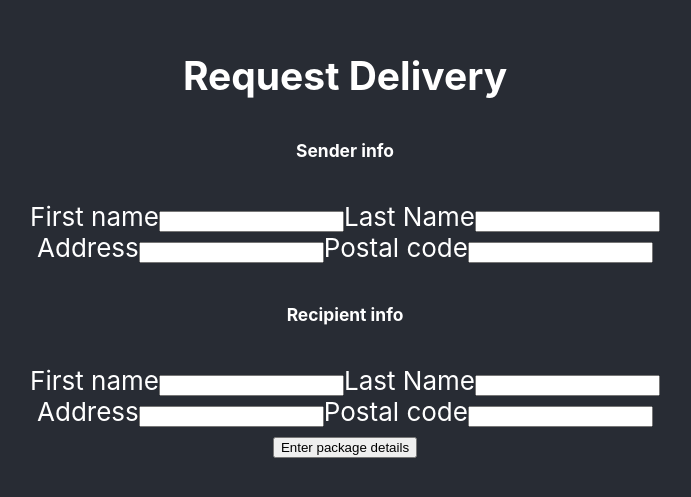
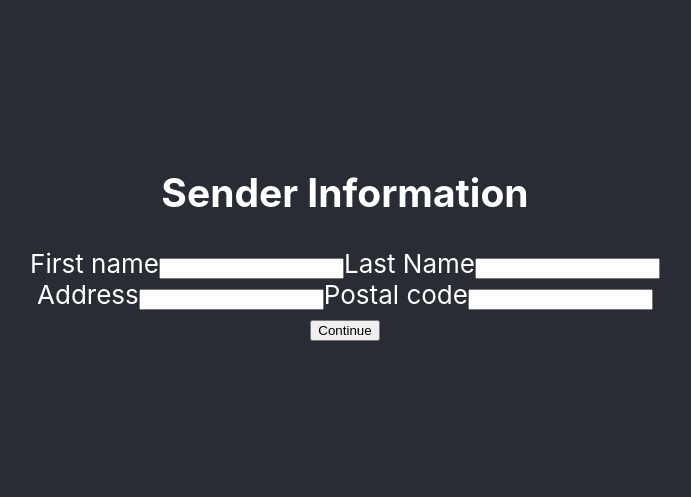
Before and after one commit to RyanGuzelian/SOEN343, a React (Create React App) app in the folder frontend/: page /delivery-request in a window 1280 px wide. Shown: the part 161-658 px from the top of the page, without its empty margins (295-986 px from the left). Built offline with nearby package versions, Linux system fonts and the light colour scheme.

Commit message:
fixed delivery request created userInfo Component for modularity

```diff
--- a/frontend/package.json
+++ b/frontend/package.json
@@ -37,5 +37,8 @@
       "last 1 firefox version",
       "last 1 safari version"
     ]
+  },
+  "devDependencies": {
+    "@babel/plugin-proposal-private-property-in-object": "^7.21.11"
   }
 }
--- a/frontend/src/Components/DeliveryRequest/DeliveryRequest.js
+++ b/frontend/src/Components/DeliveryRequest/DeliveryRequest.js
@@ -1,124 +1,60 @@
-import React, {useState} from "react";
-import {useHistory} from 'react-router-dom'
+import React, { useState } from "react";
+import { useNavigate } from 'react-router-dom';
+import UserInfo from "../UserInfo/UserInfo";
 
 function DeliveryRequest(props) {
-    const [deliveryInfo, setDeliveryInfo] = useState(
-        {
-            senderFirstName: '',
-            senderLastName: '',
-            senderAddress: '',
-            senderPostalCode: '',
-            recipientFirstName: '',
-            recipientLastName: '',
-            recipientAddress: '',
-            recipientPostalCode: '',
-            packageDetails: ''
+    const [step, setStep] = useState(1);
+    const [deliveryInfo, setDeliveryInfo] = useState({
+        senderInfo: {
+            firstName: '',
+            lastName: '',
+            address: '',
+            postalCode: ''
+        },
+        recipientInfo: {
+            firstName: '',
+            lastName: '',
+            address: '',
+            postalCode: ''
         }
-    )
+    });
 
-   // const history = useHistory()
+    const navigate = useNavigate();
 
-    const handleChange = (event) => {
-        const {name, value} = event.target;
-        setDeliveryInfo(
-            {
-                ...deliveryInfo, [name]: value
+    const updateInfo = (newData) => {
+        setDeliveryInfo((prev) => {
+            if (step === 1) {
+                console.log(newData)
+                return { ...prev, senderInfo: { ...prev.senderInfo, ...newData }};
+            } else {
+                console.log(newData)
+                return { ...prev, recipientInfo: { ...prev.recipientInfo, ...newData }};
             }
-        )
-    }
-
-    const handlePackageDetailsClick = (event) => {
-        event.preventDefault()
-        console.log(deliveryInfo)
-        //history.push('/quotation')
-    }
+        });
+    };
 
     const handleSubmit = (event) => {
-        event.preventDefault()
-        //back end handles information
-        console.log(deliveryInfo)
-    }
+        event.preventDefault();
+        if (step === 1) {
+            console.log(deliveryInfo)
+            setStep(2);
+        } else if (step === 2) {
+            // Submit your form or navigate to summary page
+            console.log(deliveryInfo);
+            navigate('/summary');
+        }
+    };
 
     return (
         <div className="delivery-request-container">
-            <h2>Request Delivery</h2>
-            <form onSubmit={handleSubmit}>
-                <div>
-                    <h6>Sender info</h6>
-                    <label htmlFor="senderFirstName">First name</label>
-                    <input
-                        type="text"
-                        id="senderFirstName"
-                        name="senderFirstName"
-                        value={deliveryInfo.senderFirstName}
-                        onChange={handleChange}
-                    />
-                    <label htmlFor="senderLastName">Last Name</label>
-                    <input
-                        type="text"
-                        id="senderLastName"
-                        name="senderLastName"
-                        value={deliveryInfo.senderLastName}
-                        onChange={handleChange}
-                    />
-                </div>
-                <div>
-                    <label htmlFor="senderAddress">Address</label>
-                    <input type="text"
-                           id="senderAddress"
-                           name="senderAddress"
-                           value={deliveryInfo.senderAddress}
-                           onChange={handleChange}
-                    />
-                    <label htmlFor="senderPostalCode">Postal code</label>
-                    <input type="text"
-                           id="senderPostalCode"
-                           name="senderPostalCode"
-                           value={deliveryInfo.senderPostalCode}
-                           onChange={handleChange}
-                    />
-                </div>
-                <div>
-                    <h6>Recipient info</h6>
-                    <label htmlFor="recipientFirstName">First name</label>
-                    <input
-                        type="text"
-                        id="recipientFirstName"
-                        name="recipientFirstName"
-                        value={deliveryInfo.recipientFirstName}
-                        onChange={handleChange}
-                    />
-                    <label htmlFor="recipientLastName">Last Name</label>
-                    <input
-                        type="text"
-                        id="recipientLastName"
-                        name="recipientLastName"
-                        value={deliveryInfo.recipientLastName}
-                        onChange={handleChange}
-                    />
-                </div>
-                <div>
-                    <label htmlFor="recipientAddress">Address</label>
-                    <input type="text"
-                           id="recipientAddress"
-                           name="recipientAddress"
-                           value={deliveryInfo.recipientAddress}
-                           onChange={handleChange}
-                    />
-                    <label htmlFor="recipientPostalCode">Postal code</label>
-                    <input type="text"
-                           id="recipientPostalCode"
-                           name="recipientPostalCode"
-                           value={deliveryInfo.recipientPostalCode}
-                           onChange={handleChange}
-                    />
-                </div>
-                <button type="button" onClick={handlePackageDetailsClick}>
-                    Enter package details
-                </button>
-            </form>
+            <UserInfo
+                userInfo={step === 1 ? deliveryInfo.senderInfo : deliveryInfo.recipientInfo}
+                setUserInfo={updateInfo}
+                handleSubmit={handleSubmit}
+                title={step === 1 ? "Sender Information" : "Recipient Information"}
+            />
         </div>
-    )
+    );
 }
 
-export default DeliveryRequest
+export default DeliveryRequest;
--- /dev/null
+++ b/frontend/src/Components/UserInfo/UserInfo.js
@@ -0,0 +1,55 @@
+import React from "react";
+
+function UserInfo({ userInfo, setUserInfo, handleSubmit, title }) {
+    const handleChange = (event) => {
+        const { name, value } = event.target;
+        setUserInfo({ [name]: value });
+    };
+
+    return (
+        <div className="user-info-form">
+            <h2>{title}</h2>
+            <form onSubmit={handleSubmit}>
+                <div>
+                    <label htmlFor="firstName">First name</label>
+                    <input
+                        type="text"
+                        id="firstName"
+                        name="firstName"
+                        value={userInfo.firstName}
+                        onChange={handleChange}
+                    />
+                    <label htmlFor="lastName">Last Name</label>
+                    <input
+                        type="text"
+                        id="lastName"
+                        name="lastName"
+                        value={userInfo.lastName}
+                        onChange={handleChange}
+                    />
+                </div>
+                <div>
+                    <label htmlFor="address">Address</label>
+                    <input
+                        type="text"
+                        id="address"
+                        name="address"
+                        value={userInfo.address}
+                        onChange={handleChange}
+                    />
+                    <label htmlFor="postalCode">Postal code</label>
+                    <input
+                        type="text"
+                        id="postalCode"
+                        name="postalCode"
+                        value={userInfo.postalCode}
+                        onChange={handleChange}
+                    />
+                </div>
+                <button type="submit">Continue</button>
+            </form>
+        </div>
+    );
+}
+
+export default UserInfo;
```
Also changed, not shown: frontend/src/Components/UserInfo/UserInfo.css (added), 1 other file (tests, documents, lock files or other folders).
